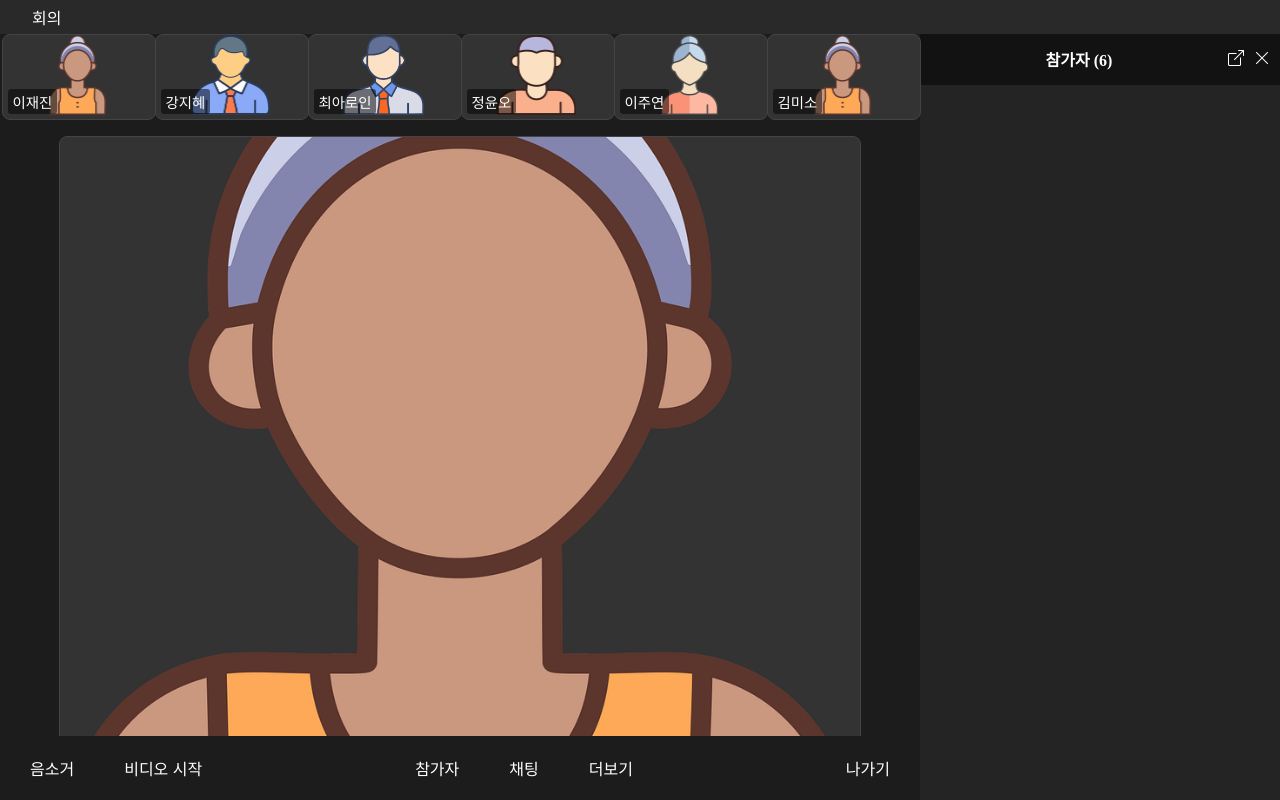
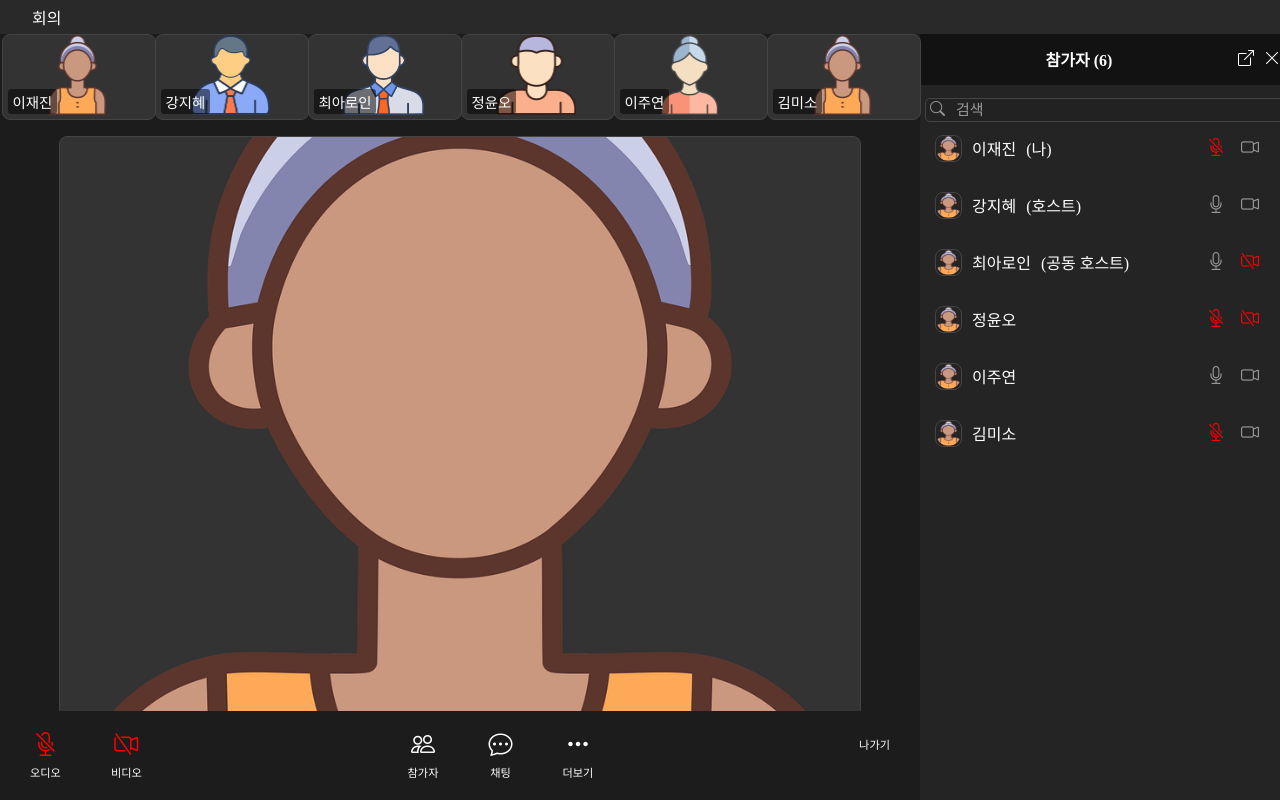
Before and after one commit to zzzRYT/whip, a plain HTML site: page LJJ/zoomCloneCoding/index.html in a window 1280 px wide. Both pictures are taken after a click on the button "참가자". Drawn offline with nearby package versions, Linux system fonts and the light colour scheme.

Commit message:
LJJ - 완료

```diff
--- a/LJJ/zoomCloneCoding/components/Footer/Footer.js
+++ b/LJJ/zoomCloneCoding/components/Footer/Footer.js
@@ -7,78 +7,85 @@ export default function Footer({ target, props }) {
     target,
     props,
     setup: (props) => ({
-      leftControlItems: [
-        { id: 'mic', text: '음소거' },
-        {
-          id: 'video',
-          text: '비디오 시작',
-        },
-      ],
-      middleControlItems: [
-        {
-          id: 'participants',
-          text: '참가자',
-        },
-        { id: 'chat', text: '채팅' },
-        {
-          id: 'more',
-          text: '더보기',
-        },
-      ],
-      rightControlItems: [
-        {
-          id: 'exit',
-          text: '나가기',
-        },
-      ],
+      isMic: false,
+      isVideo: false,
       isParticipant: false,
       isChat: false,
     }),
     template: (state) => `
             <div class="controls">
                 <div class='left-controls'>
-                    ${state.leftControlItems
-                      .map(
-                        (item) =>
-                          `<button class="control-button" id="${item.id}">${item.text}</button>`
-                      )
-                      .join('')}
+                    <button class="control-button" id="mic">
+                      ${
+                        state.isMic
+                          ? '<i class="bi bi-mic mic-on"></i>'
+                          : '<i class="bi bi-mic-mute mic-off"></i>'
+                      }
+                      <span>오디오</span>
+                    </button>
+                    <button class="control-button" id="video">
+                      ${
+                        state.isVideo
+                          ? '<i class="bi bi-camera-video video-on"></i>'
+                          : '<i class="bi bi-camera-video-off video-off"></i>'
+                      }
+                      <span>비디오</span>
+                    </button>
                 </div>
                 <div class='middle-controls'>
-                    ${state.middleControlItems
-                      .map(
-                        (item) =>
-                          `<button class="control-button" id="${item.id}">${item.text}</button>`
-                      )
-                      .join('')}
+                    <button class="control-button" id="participants">
+                      <i class="bi bi-people"></i>
+                      <span>참가자</span>
+                    </button>
+                    <button class="control-button" id="chat">
+                      <i class="bi bi-chat-dots"></i>
+                      <span>채팅</span>
+                    </button>
+                    <button class="control-button" id="more">
+                      <i class="bi bi-three-dots"></i>
+                      <span>더보기</span>
+                    </button>
                 </div>
                 <div class='right-controls'>
-                    ${state.rightControlItems
-                      .map(
-                        (item) =>
-                          `<button class="control-button" id="${item.id}">${item.text}</button>`
-                      )
-                      .join('')}
+                    <button class="control-button" id="out">
+                      <span>나가기</span>
+                    </button>
                 </div>
             </div>
     `,
     setEvent: (addEvent) => {
       // 마이크
-      addEvent('click', '#mic', (event) => {
-        event.target.textContent =
-          event.target.textContent === '음소거' ? '음소거 해제' : '음소거';
-        event.target.style.color =
-          event.target.style.color === 'red' ? 'white' : 'red';
+      addEvent('click', '#mic', () => {
+        const mic = document.querySelector('#mic');
+        const childElement = mic.firstElementChild;
+        if (childElement.classList.contains('bi-mic')) {
+          childElement.classList.remove('bi-mic');
+          childElement.classList.add('bi-mic-mute');
+          childElement.classList.remove('mic-on');
+          childElement.classList.add('mic-off');
+        } else {
+          childElement.classList.remove('bi-mic-mute');
+          childElement.classList.add('bi-mic');
+          childElement.classList.remove('mic-off');
+          childElement.classList.add('mic-on');
+        }
       });
 
       // 비디오
       addEvent('click', '#video', (event) => {
-        event.target.textContent =
-          event.target.textContent === '비디오 시작'
-            ? '비디오 중지'
-            : '비디오 시작';
-        event.target.style.color =
-          event.target.style.color === 'red' ? 'white' : 'red';
+        const video = document.querySelector('#video');
+        const childElement = video.firstElementChild;
+        if (childElement.classList.contains('bi-camera-video')) {
+          childElement.classList.remove('bi-camera-video');
+          childElement.classList.add('bi-camera-video-off');
+          childElement.classList.remove('video-on');
+          childElement.classList.add('video-off');
+        } else {
+          childElement.classList.remove('bi-camera-video-off');
+          childElement.classList.add('bi-camera-video');
+          childElement.classList.remove('video-off');
+          childElement.classList.add('video-on');
+        }
       });
 
       const sideBar = document.querySelector('.side-bar');
--- a/LJJ/zoomCloneCoding/components/Footer/footer.css
+++ b/LJJ/zoomCloneCoding/components/Footer/footer.css
@@ -12,7 +12,15 @@
   padding: 10px 20px;
   border-radius: 5px;
   cursor: pointer;
-  font-size: 1rem;
+  font-size: 1.5rem;
+  display: flex;
+  flex-direction: column;
+  align-items: center;
+}
+
+.controls span {
+  margin-top: 5px;
+  font-size: 0.7rem;
 }
 
 .controls button:hover {
--- a/LJJ/zoomCloneCoding/components/SideItem/Participants.js
+++ b/LJJ/zoomCloneCoding/components/SideItem/Participants.js
@@ -5,7 +5,7 @@ export default function Participants({ target, props }) {
     target,
     props,
     setup: (props) => ({
-      people: [
+      peoples: [
         { id: 1, name: '이재진', type: 'me', isMic: false, isVideo: true },
         { id: 2, name: '강지혜', type: 'host', isMic: true, isVideo: true },
         {
@@ -24,10 +24,48 @@ export default function Participants({ target, props }) {
     template: (state) => `
             <div class="participants-container">
               <div class="participants-header">
-                <h2>참가자 (${state.people.length})</h2>
+                <h2>참가자 (${state.peoples.length})</h2>
                 <div class="participants-header-buttons">
                   <i class="bi bi-box-arrow-up-right"></i>
                   <i class="bi bi-x-lg close-button"></i>
+                </div>
+              </div>
+              <div class="participants-list-container">
+                <div class="participants-search">
+                  <i class="bi bi-search"></i>
+                  <input type="text" class="participants-search-input" placeholder="검색" />
+                </div>
+                <div class="participants-list">
+                  ${state.peoples
+                    .map(
+                      (person) => `
+                    <div class="participants-item">
+                      <div class="participants-info">
+                        <div class="participants-profile">
+                          <img src="./assets/user-9801862_1280.png" alt="profile"/>
+                        </div>
+                        <span class="participants-name">${person.name}</span>
+                        <span class="participants-type">${getHostType(
+                          person.type
+                        )}</span>
+                      </div>
+                      <div>
+                        <button class="mute-button mute-button-${person.id}">${
+                        person.isMic
+                          ? '<i class="bi bi-mic mic-on"></i>'
+                          : '<i class="bi bi-mic-mute mic-off"></i>'
+                      }</button>
+                        <button class="video-button">${
+                          person.isVideo
+                            ? '<i class="bi bi-camera-video video-on"></i>'
+                            : '<i class="bi bi-camera-video-off video-off"></i>'
+                        }</button>
+                      </div>
+                    </div>
+                  `
+                    )
+                    .join('')}
+
                 </div>
               </div>
             </div>
@@ -37,6 +75,30 @@ export default function Participants({ target, props }) {
       addEvent('click', '.close-button', () => {
         props.closeSideBar();
       });
+
+      addEvent('click', '.mute-button', (id) => {
+        const mic = document.querySelector('.mute-button');
+        const childElement = mic.firstElementChild;
+        if (childElement.classList.contains('bi-mic')) {
+          childElement.classList.remove('bi-mic');
+          childElement.classList.add('bi-mic-mute');
+          childElement.classList.remove('mic-on');
+          childElement.classList.add('mic-off');
+        } else {
+          childElement.classList.remove('bi-mic-mute');
+          childElement.classList.add('bi-mic');
+          childElement.classList.remove('mic-off');
+          childElement.classList.add('mic-on');
+        }
+      });
     },
   });
 }
+
+function getHostType(type) {
+  if (type === 'me') return '(나)';
+  if (type === 'host') return '(호스트)';
+  if (type === 'co-host') return '(공동 호스트)';
+  if (type === 'none') return '';
+  return '';
+}
--- a/LJJ/zoomCloneCoding/components/SideItem/participants.css
+++ b/LJJ/zoomCloneCoding/components/SideItem/participants.css
@@ -8,7 +8,6 @@
   display: flex;
   margin-bottom: 10px;
   background-color: #121212;
-  padding: 0px 10px;
 }
 
 .participants-header > h2 {
@@ -25,3 +24,114 @@
   justify-content: center;
   align-items: center;
 }
+
+.participants-list-container {
+  flex-grow: 1;
+  overflow-y: auto;
+}
+
+.participants-search {
+  position: relative;
+  display: flex;
+  align-items: center;
+  width: 100%;
+  height: 20px;
+  padding: 5px;
+}
+
+.participants-search > i {
+  position: absolute;
+  left: 10px;
+  color: #999;
+  font-size: 15px;
+}
+
+.participants-search > input {
+  width: 100%;
+  height: 100%;
+  background-color: #222;
+  border: 1px solid #444;
+  border-radius: 5px;
+  padding-left: 30px;
+  color: #fff;
+  font-size: 15px;
+}
+
+.participants-search > input::placeholder {
+  color: #999;
+}
+
+.participants-search > input:focus {
+  outline: none;
+  border-color: #007bff;
+}
+
+.participants-list {
+  display: flex;
+  flex-direction: column;
+  gap: 10px;
+}
+
+.participants-item {
+  display: flex;
+  justify-content: space-between;
+  align-items: center;
+  padding: 10px 15px;
+}
+
+.participants-item:hover {
+  background-color: #444;
+}
+
+.participants-info {
+  display: flex;
+  align-items: center;
+  gap: 10px;
+}
+
+.participants-profile {
+  width: 25px;
+  height: 25px;
+  border-radius: 8px;
+  border: 1px solid #444;
+}
+
+.participants-type {
+  font-size: 1rem;
+}
+
+.participants-profile > img {
+  width: 100%;
+  height: 100%;
+  border-radius: 15px;
+}
+
+.mute-button {
+  background: none;
+  border: none;
+  cursor: pointer;
+  font-size: 18px;
+}
+
+.video-button {
+  background: none;
+  border: none;
+  cursor: pointer;
+  font-size: 18px;
+}
+
+.mic-on {
+  color: #999;
+}
+
+.mic-off {
+  color: red;
+}
+
+.video-on {
+  color: #999;
+}
+
+.video-off {
+  color: red;
+}
```
